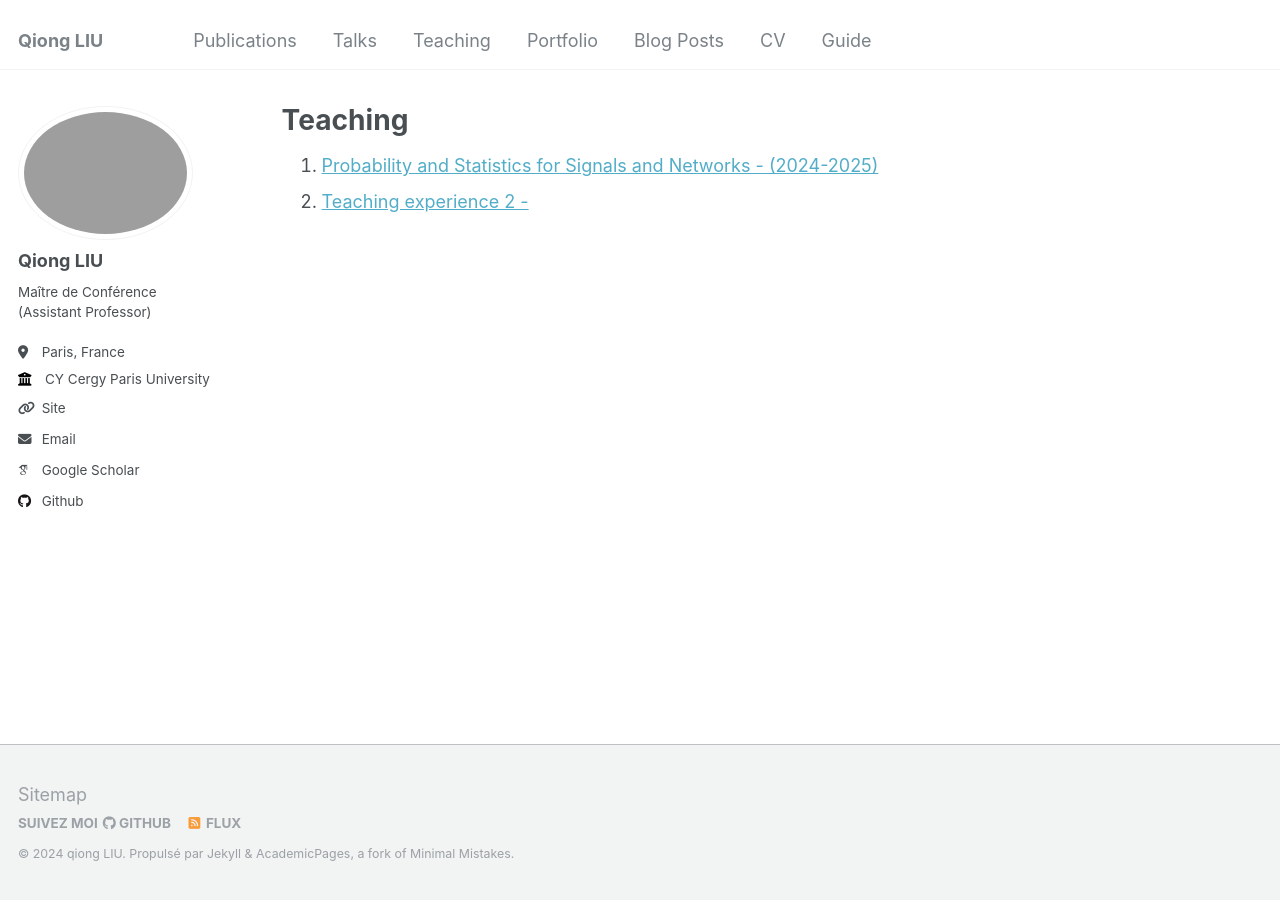
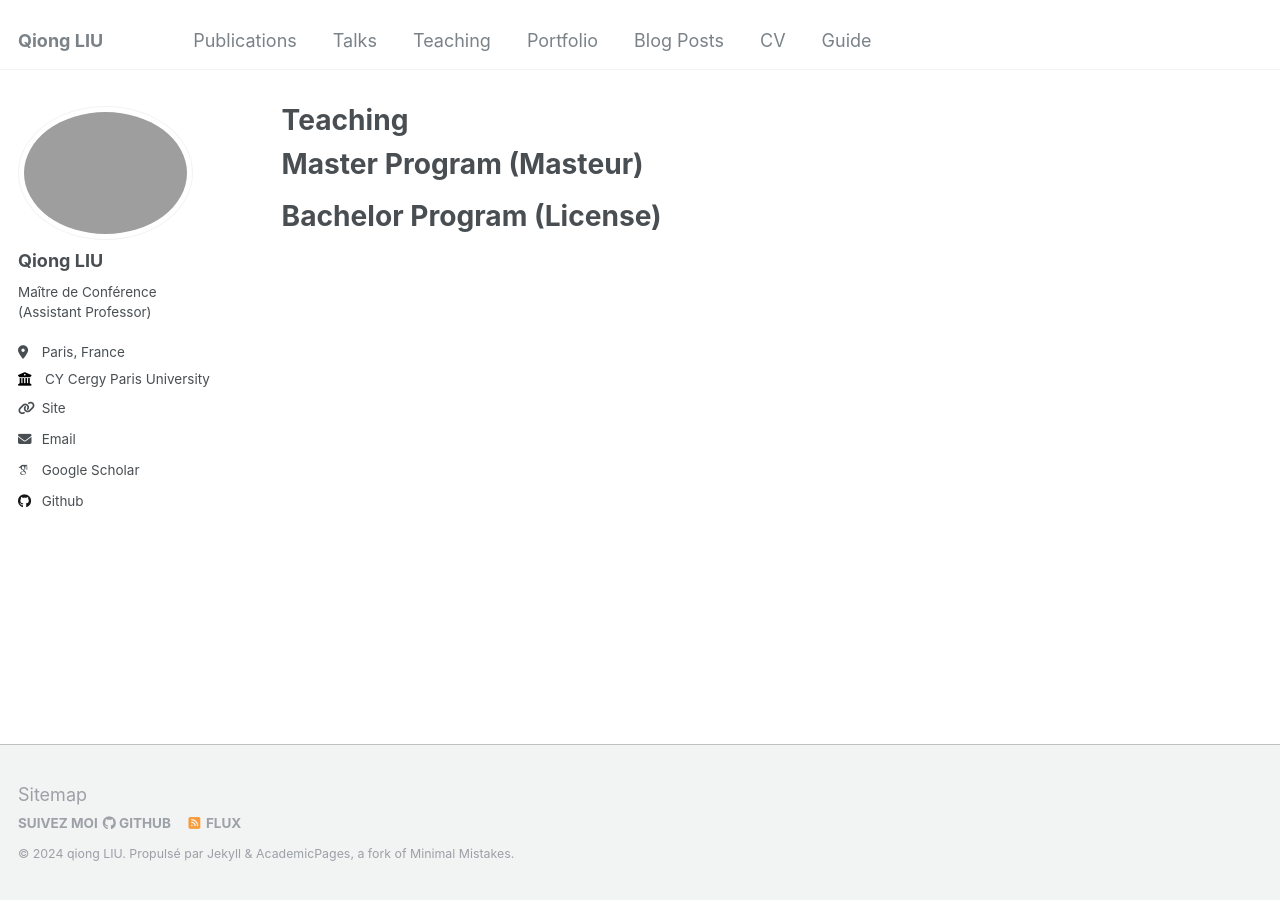
Before and after one commit to evesiphus/evesiphus.github.io, a Jekyll site: the page built from _pages/teaching.html, in a window 1280 px wide. Built offline with Jekyll 4.4.1, drawn with Linux system fonts in a browser that asks for light colours; some web fonts are replaced.

Commit message:
Update teaching.html

```diff
--- a/_pages/teaching.html
+++ b/_pages/teaching.html
@@ -7,12 +7,25 @@
 
 {% include base_path %}
 
-<!-- Teaching experiences sorted by year and numbered -->
-{% assign teaching_by_year = site.teaching | sort: 'date' | reverse %}
+<!-- Grouping teaching experiences by program type and year -->
+<h1>Master Program (Masteur)</h1>
+<!-- Master program teaching experiences -->
+{% assign master_courses = site.teaching | where: "program", "Master" | sort: 'date' | reverse %}
 <ol style="font-size: normal;">
-  {% for post in teaching_by_year %}
+  {% for post in master_courses %}
     <li>
-      <a href="{{ post.url | relative_url }}">{{ post.title }} - {{ post.academic_year }}</a>
+      <strong>{{ post.specialization }}</strong>: <a href="{{ post.url | relative_url }}">{{ post.title }}</a> - {{ post.date | date: "%Y" }}
     </li>
   {% endfor %}
 </ol>
+
+<h1>Bachelor Program (License) </h1>
+<!-- Bachelor program teaching experiences -->
+{% assign bachelor_courses = site.teaching | where: "program", "License" | sort: 'date' | reverse %}
+<ol style="font-size: normal;">
+  {% for post in bachelor_courses %}
+    <li>
+      <strong>{{ post.specialization }}</strong>: <a href="{{ post.url | relative_url }}">{{ post.title }}</a> - {{ post.date | date: "%Y" }}
+    </li>
+  {% endfor %}
+</ol>
```
